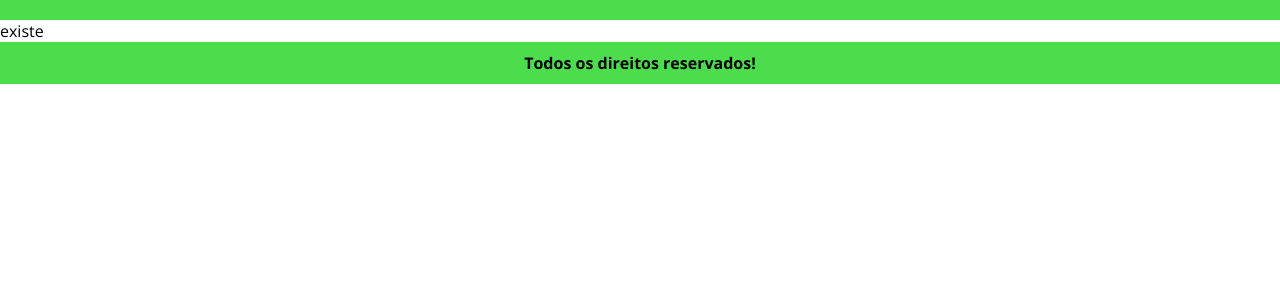
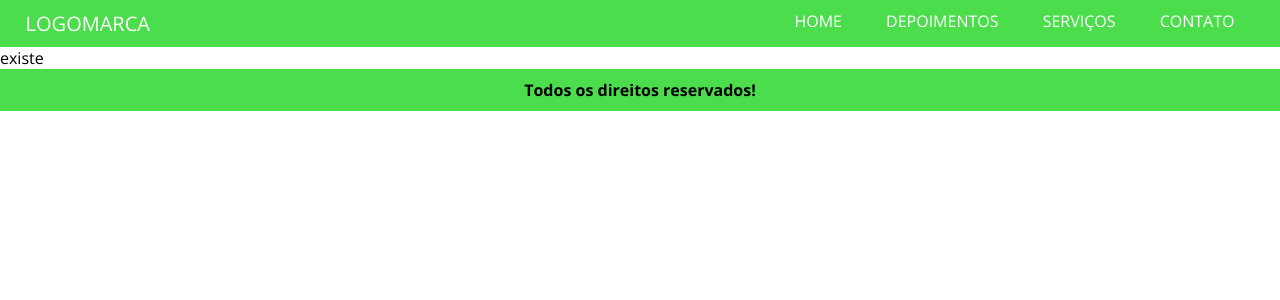
Before and after one commit to leandro1027/Projeto_01, a PHP site: page /Projeto_01/ in a window 1280 px wide. Shown: the top 300 px of the page. Run offline with PHP 8.4, Linux system fonts and the light colour scheme; some libraries are stand-ins or nearby versions.

Commit message:
Update index.php

```diff
--- a/index.php
+++ b/index.php
@@ -31,6 +31,28 @@
 
     <!--header-->
     <header>
+    <div class="center">
+            <div class="logo left">Logomarca</div>
+            <nav class="desktop right">
+            <ul>
+                    <li><a href="<?php echo INCLUDE_PATH;?>">Home</a></li>
+                    <li><a href="<?php echo INCLUDE_PATH;?>depoimentos">Depoimentos</a></li>
+                    <li><a href="<?php echo INCLUDE_PATH;?>servicos">Serviços</a></li>
+                    <li><a href="<?php echo INCLUDE_PATH;?>contato">Contato</a></li>
+                </ul>
+            </nav>
+
+            <nav class="mobile right">
+                <div class="bars-mobile fa-solid fa-bars"></div>
+                <ul>
+                    <li><a href="<?php echo INCLUDE_PATH;?>">Home</a></li>
+                    <li><a href="<?php echo INCLUDE_PATH;?>depoimentos">Depoimentos</a></li>
+                    <li><a href="<?php echo INCLUDE_PATH;?>servicos">Serviços</a></li>
+                    <li><a href="<?php echo INCLUDE_PATH;?>contato">Contato</a></li>
+                </ul>
+            </nav>
+            <div class="clear"></div>
+        </div>
     </header>
     <!--header-->
 
```
